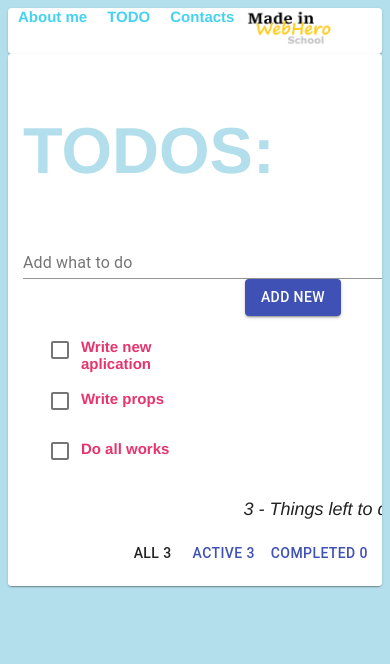
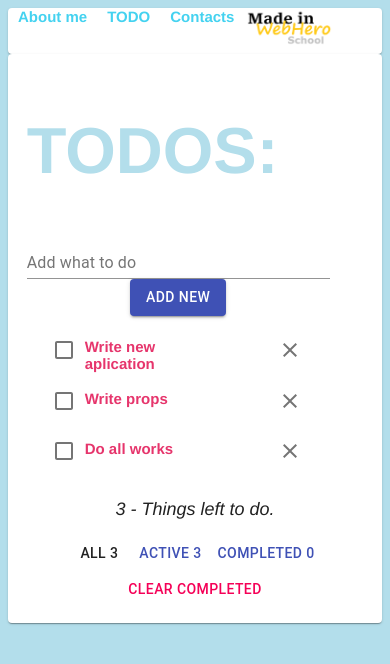
Before and after one commit to WebHeroSchool/ReactProjectLesson, a React (Create React App) app: page /todo in a window 390 px wide. Shown: the top 664 px of the page. Built offline with nearby package versions, Linux system fonts and the light colour scheme.

Commit message:
one more change

```diff
--- a/src/components/ToDo/ToDo.module.css
+++ b/src/components/ToDo/ToDo.module.css
@@ -15,3 +15,8 @@
   font-size: 65px;
   text-align: left;
 }
+@media screen and (max-width: 750px) and (min-width: 150px){
+  .wrap{
+    width: 90%;
+  }
+}
```
